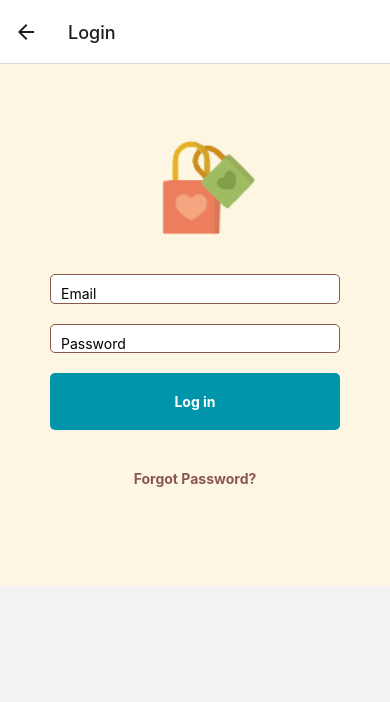
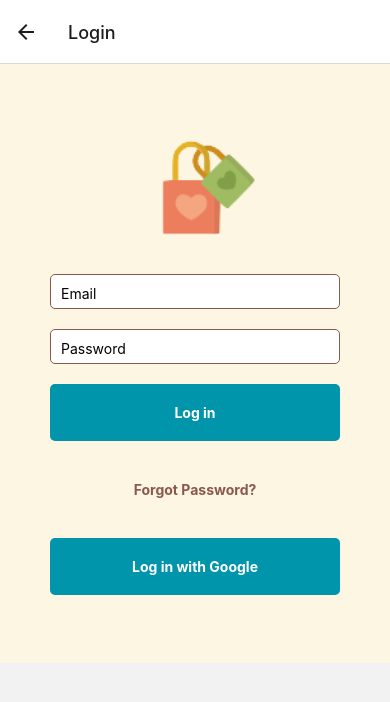
Before and after one commit to T-Wan-Lin/ChillPills-App, a React Native app in the folder ChillPills/: screen /Login in a window 390 px wide. Shown: the top 702 px of the page. Built offline with nearby package versions, Linux system fonts and the light colour scheme.

Commit message:
Update loginScreen.js

```diff
--- a/ChillPills/screens/loginScreen.js
+++ b/ChillPills/screens/loginScreen.js
@@ -14,6 +14,9 @@ const loginScreen = () => {
   const onForgetPressed= () => {
     console.warn("Forgot Password");
   };
+  const onLoginGoogle= () => {
+    console.warn("Google Login");
+  };
 
   const {height} = useWindowDimensions();
   return (
@@ -25,6 +28,8 @@ const loginScreen = () => {
       <CustomInput placeholder = "Password" value ={password} setValue={setPassword} secureTextEntry={true}/>
       <CustomButton text = "Log in" onPress ={onLoginPressed}/>
       <CustomButton text = "Forgot Password?" onPress ={onForgetPressed} type ="TERTIARY"/>
+      <CustomButton text = "Log in with Google" onPress ={onLoginGoogle}/>
+
     </View>
   );
 };
```
